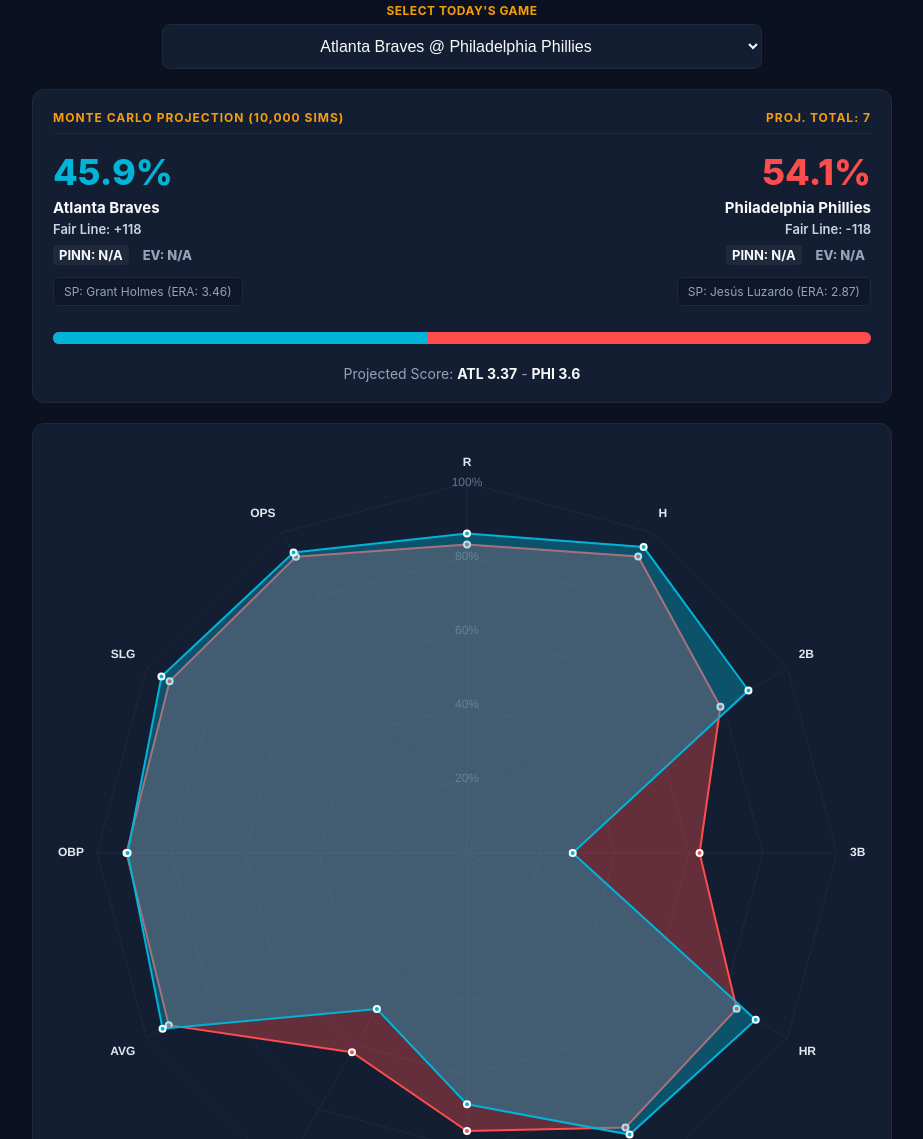
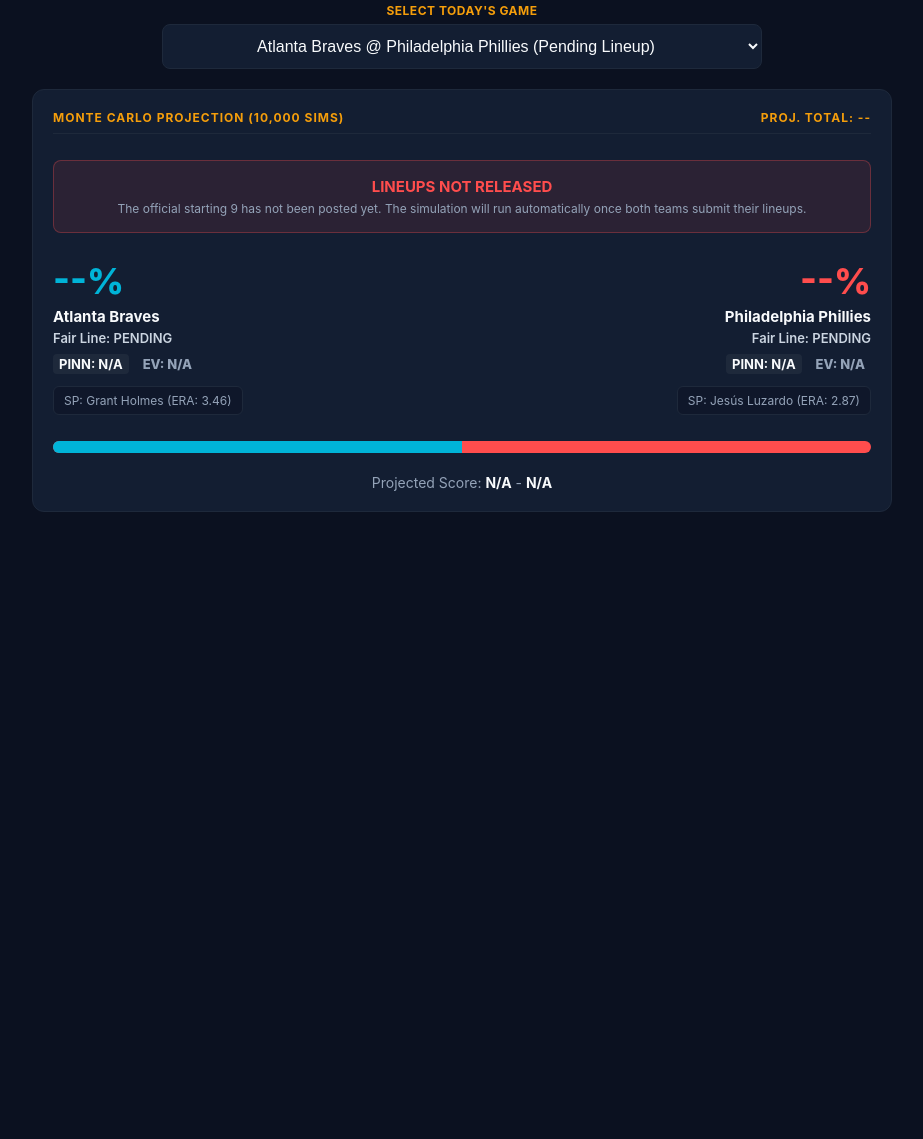
Before and after one commit to matthewmehl14-glitch/MLB-Model, a plain HTML site: page index.html in a window 1280 px wide. Shown: the part 103-1242 px from the top of the page, without its empty margins (178-1101 px from the left). After the commit the page ends 800 px from the top, so only its background shows below. Drawn offline with nearby package versions, Linux system fonts and the light colour scheme.

Commit message:
Update index.html

```diff
--- a/index.html
+++ b/index.html
@@ -156,7 +156,6 @@
             margin-bottom: 4px;
         }
 
-        /* New Pinnacle & EV CSS */
         .pinny-box {
             display: flex;
             align-items: center;
@@ -241,6 +240,15 @@
             padding: 20px;
             position: relative;
         }
+
+        #unconfirmed-banner {
+            text-align: center;
+            padding: 16px;
+            background: rgba(255, 77, 77, 0.1);
+            border-radius: 8px;
+            border: 1px solid rgba(255, 77, 77, 0.3);
+            margin: 10px 0;
+        }
     </style>
 </head>
 <body>
@@ -264,6 +272,12 @@
             <div class="card-header">
                 <span>Monte Carlo Projection (10,000 Sims)</span>
                 <span id="proj-total-badge">Proj. Total: --</span>
+            </div>
+
+            <!-- Warning banner that displays if lineups aren't out yet -->
+            <div id="unconfirmed-banner" style="display: none;">
+                <h3 style="color: var(--red-team); margin: 0 0 5px 0; font-size: 15px; text-transform: uppercase;">Lineups Not Released</h3>
+                <p style="color: var(--text-muted); font-size: 12px; margin: 0;">The official starting 9 has not been posted yet. The simulation will run automatically once both teams submit their lineups.</p>
             </div>
 
             <div class="prob-row">
@@ -308,7 +322,6 @@
                 Projected Score: <span id="away-proj-runs">0</span> - <span id="home-proj-runs">0</span>
             </div>
 
-            <!-- Pinnacle Total Market Display -->
             <div id="pinnacle-total-container" class="total-banner" style="margin-top: 15px; border-top: 1px solid var(--border-color); padding-top: 15px; display: none;">
                 <div style="font-size: 11px; color: var(--gold); font-weight: bold; text-transform: uppercase; margin-bottom: 8px; letter-spacing: 1px;">Pinnacle Total Market</div>
                 <div style="display: flex; justify-content: center; gap: 20px;">
@@ -324,7 +337,7 @@
             </div>
         </div>
 
-        <div class="chart-container">
+        <div class="chart-container" id="chart-container">
             <canvas id="spiderChart"></canvas>
         </div>
     </div>
@@ -343,11 +356,8 @@
 
         function probToMoneyline(prob) {
             const p = prob / 100;
-            if (p >= 0.5) {
-                return Math.round((-100 * p) / (1 - p)).toString();
-            } else {
-                return `+${Math.round((100 * (1 - p)) / p)}`;
-            }
+            if (p >= 0.5) return Math.round((-100 * p) / (1 - p)).toString();
+            else return `+${Math.round((100 * (1 - p)) / p)}`;
         }
 
         function setEV(elementId, evValue) {
@@ -362,7 +372,6 @@
             el.className = `ev-tag ${evValue > 0 ? 'ev-positive' : 'ev-negative'}`;
         }
 
-        // Cache-busting fetch request to bypass mobile browser caching
         fetch('./data.json?t=' + new Date().getTime(), { cache: 'no-store' })
             .then(res => res.json())
             .then(data => {
@@ -373,7 +382,6 @@
 
                 teams = data.teams;
                 todaysGames = data.todays_games || [];
-
                 document.getElementById('date-subtitle').textContent = `Slate for ${data.date} (10,000 Sims per game)`;
 
                 if (todaysGames.length === 0) {
@@ -408,7 +416,11 @@
                 opt.value = index;
                 const away = teams[game.away_team].name;
                 const home = teams[game.home_team].name;
-                opt.textContent = `${away} @ ${home}`;
+
+                // Add a small tag if lineup is missing
+                const statusTag = game.lineup_confirmed ? '' : ' (Pending Lineup)';
+                opt.textContent = `${away} @ ${home}${statusTag}`;
+
                 gameSelect.appendChild(opt);
             });
         }
@@ -420,24 +432,8 @@
                 data: {
                     labels: statsToChart,
                     datasets: [
-                        {
-                            label: 'Away Offense',
-                            data: [],
-                            backgroundColor: 'rgba(0, 180, 216, 0.35)',
-                            borderColor: '#00B4D8',
-                            pointBackgroundColor: '#00B4D8',
-                            pointBorderColor: '#fff',
-                            borderWidth: 2
-                        },
-                        {
-                            label: 'Home Offense',
-                            data: [],
-                            backgroundColor: 'rgba(255, 77, 77, 0.35)',
-                            borderColor: '#FF4D4D',
-                            pointBackgroundColor: '#FF4D4D',
-                            pointBorderColor: '#fff',
-                            borderWidth: 2
-                        }
+                        { label: 'Away Lineup', data: [], backgroundColor: 'rgba(0, 180, 216, 0.35)', borderColor: '#00B4D8', pointBackgroundColor: '#00B4D8', pointBorderColor: '#fff', borderWidth: 2 },
+                        { label: 'Home Lineup', data: [], backgroundColor: 'rgba(255, 77, 77, 0.35)', borderColor: '#FF4D4D', pointBackgroundColor: '#FF4D4D', pointBorderColor: '#fff', borderWidth: 2 }
                     ]
                 },
                 options: {
@@ -446,9 +442,7 @@
                         r: {
                             min: 0, max: 100,
                             ticks: { stepSize: 20, display: true, color: '#64748b', backdropColor: 'transparent', callback: val => val + '%' },
-                            grid: { color: '#1E293B' },
-                            angleLines: { color: '#1E293B' },
-                            pointLabels: { color: '#E2E8F0', font: { size: 12, weight: 'bold' } }
+                            grid: { color: '#1E293B' }, angleLines: { color: '#1E293B' }, pointLabels: { color: '#E2E8F0', font: { size: 12, weight: 'bold' } }
                         }
                     },
                     plugins: {
@@ -476,20 +470,57 @@
             const homeTeam = teams[game.home_team];
             const sim = game.simulation;
             const mkt = game.market_data;
+            const isConfirmed = game.lineup_confirmed;
 
             document.getElementById('away-name').textContent = awayTeam.name;
             document.getElementById('home-name').textContent = homeTeam.name;
+            document.getElementById('away-pitcher').textContent = `SP: ${game.away_pitcher.name} (ERA: ${game.away_pitcher.era.toFixed(2)})`;
+            document.getElementById('home-pitcher').textContent = `SP: ${game.home_pitcher.name} (ERA: ${game.home_pitcher.era.toFixed(2)})`;
 
-            document.getElementById('away-prob').textContent = `${sim.t1_win_prob}%`;
-            document.getElementById('home-prob').textContent = `${sim.t2_win_prob}%`;
+            if (isConfirmed && sim) {
+                document.getElementById('unconfirmed-banner').style.display = 'none';
+                document.getElementById('chart-container').style.display = 'block';
 
-            document.getElementById('away-line').textContent = `Fair Line: ${probToMoneyline(sim.t1_win_prob)}`;
-            document.getElementById('home-line').textContent = `Fair Line: ${probToMoneyline(sim.t2_win_prob)}`;
+                document.getElementById('away-prob').textContent = `${sim.t1_win_prob}%`;
+                document.getElementById('home-prob').textContent = `${sim.t2_win_prob}%`;
+                document.getElementById('away-line').textContent = `Fair Line: ${probToMoneyline(sim.t1_win_prob)}`;
+                document.getElementById('home-line').textContent = `Fair Line: ${probToMoneyline(sim.t2_win_prob)}`;
 
+                document.getElementById('prob-bar').style.width = `${sim.t1_win_prob}%`;
+                document.getElementById('proj-total-badge').textContent = `Proj. Total: ${sim.total_proj_runs}`;
+                document.getElementById('away-proj-runs').textContent = `${awayTeam.abbr} ${sim.t1_proj_runs}`;
+                document.getElementById('home-proj-runs').textContent = `${homeTeam.abbr} ${sim.t2_proj_runs}`;
+
+                currentAwayRaw = statsToChart.map(s => game.away_offense[s]);
+                currentHomeRaw = statsToChart.map(s => game.home_offense[s]);
+                const awayNorm = statsToChart.map(s => (game.away_offense[s] / leagueMax[s]) * 100);
+                const homeNorm = statsToChart.map(s => (game.home_offense[s] / leagueMax[s]) * 100);
+
+                spiderChart.data.datasets[0].label = `${awayTeam.name} (Lineup)`;
+                spiderChart.data.datasets[0].data = awayNorm;
+                spiderChart.data.datasets[1].label = `${homeTeam.name} (Lineup)`;
+                spiderChart.data.datasets[1].data = homeNorm;
+                spiderChart.update();
+            } else {
+                // Display the banner and set numbers to N/A
+                document.getElementById('unconfirmed-banner').style.display = 'block';
+                document.getElementById('chart-container').style.display = 'none';
+
+                document.getElementById('away-prob').textContent = `--%`;
+                document.getElementById('home-prob').textContent = `--%`;
+                document.getElementById('away-line').textContent = `Fair Line: PENDING`;
+                document.getElementById('home-line').textContent = `Fair Line: PENDING`;
+
+                document.getElementById('prob-bar').style.width = `50%`;
+                document.getElementById('proj-total-badge').textContent = `Proj. Total: --`;
+                document.getElementById('away-proj-runs').textContent = `N/A`;
+                document.getElementById('home-proj-runs').textContent = `N/A`;
+            }
+
+            // Pinnacle Data Processing
             if (mkt) {
                 document.getElementById('away-pinny').textContent = `PINN: ${mkt.away_ml > 0 ? '+' : ''}${mkt.away_ml || 'N/A'}`;
                 setEV('away-ev', mkt.away_ev);
-
                 document.getElementById('home-pinny').textContent = `PINN: ${mkt.home_ml > 0 ? '+' : ''}${mkt.home_ml || 'N/A'}`;
                 setEV('home-ev', mkt.home_ev);
 
@@ -497,7 +528,6 @@
                     document.getElementById('pinnacle-total-container').style.display = 'block';
                     document.getElementById('over-pinny').textContent = `O ${mkt.total_line} (${mkt.over_odds > 0 ? '+' : ''}${mkt.over_odds || 'N/A'})`;
                     setEV('over-ev', mkt.over_ev);
-
                     document.getElementById('under-pinny').textContent = `U ${mkt.total_line} (${mkt.under_odds > 0 ? '+' : ''}${mkt.under_odds || 'N/A'})`;
                     setEV('under-ev', mkt.under_ev);
                 } else {
@@ -510,26 +540,6 @@
                 setEV('home-ev', null);
                 document.getElementById('pinnacle-total-container').style.display = 'none';
             }
-
-            document.getElementById('away-pitcher').textContent = `SP: ${game.away_pitcher.name} (ERA: ${game.away_pitcher.era.toFixed(2)})`;
-            document.getElementById('home-pitcher').textContent = `SP: ${game.home_pitcher.name} (ERA: ${game.home_pitcher.era.toFixed(2)})`;
-
-            document.getElementById('prob-bar').style.width = `${sim.t1_win_prob}%`;
-            document.getElementById('proj-total-badge').textContent = `Proj. Total: ${sim.total_proj_runs}`;
-            document.getElementById('away-proj-runs').textContent = `${awayTeam.abbr} ${sim.t1_proj_runs}`;
-            document.getElementById('home-proj-runs').textContent = `${homeTeam.abbr} ${sim.t2_proj_runs}`;
-
-            currentAwayRaw = statsToChart.map(s => awayTeam[s]);
-            currentHomeRaw = statsToChart.map(s => homeTeam[s]);
-
-            const awayNorm = statsToChart.map(s => (awayTeam[s] / leagueMax[s]) * 100);
-            const homeNorm = statsToChart.map(s => (homeTeam[s] / leagueMax[s]) * 100);
-
-            spiderChart.data.datasets[0].label = awayTeam.name;
-            spiderChart.data.datasets[0].data = awayNorm;
-            spiderChart.data.datasets[1].label = homeTeam.name;
-            spiderChart.data.datasets[1].data = homeNorm;
-            spiderChart.update();
         }
 
         gameSelect.addEventListener('change', updateDashboard);
```
